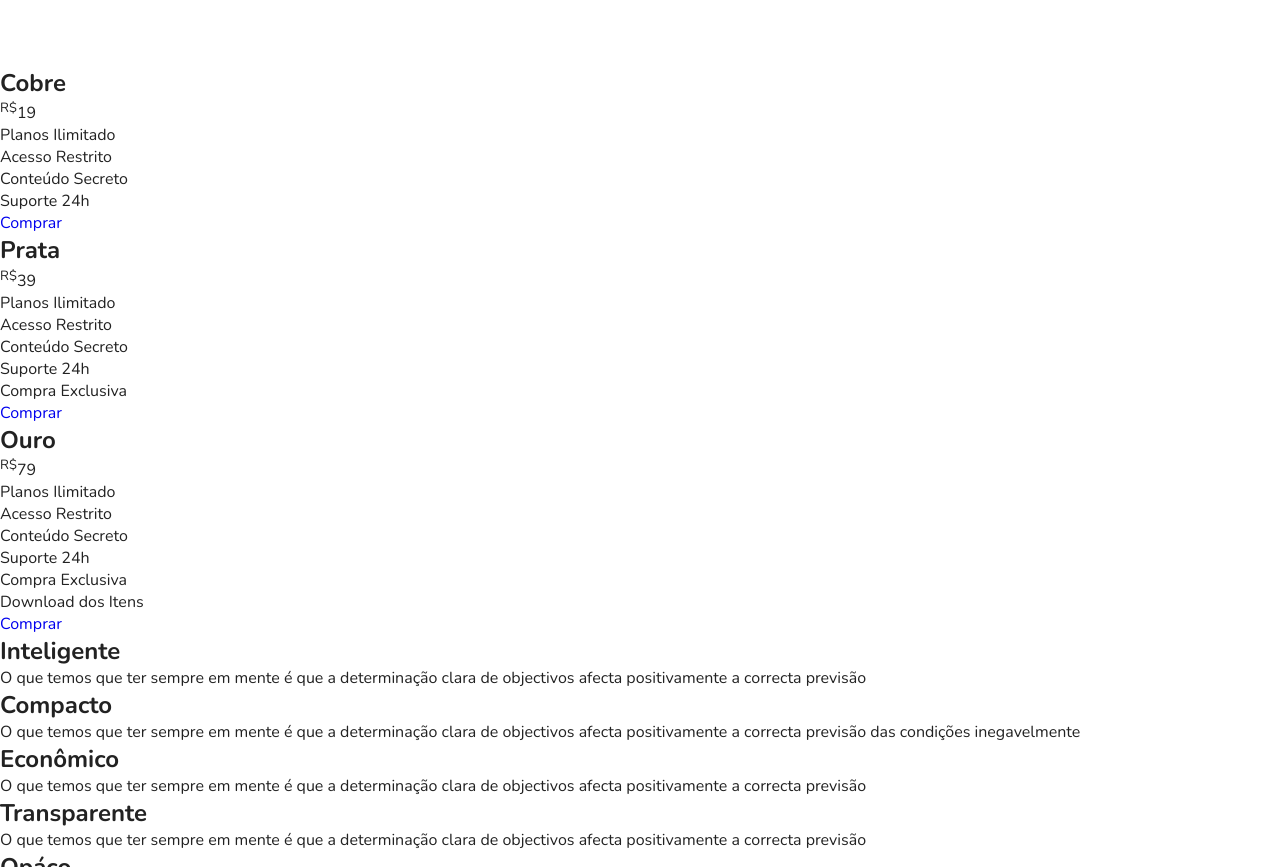
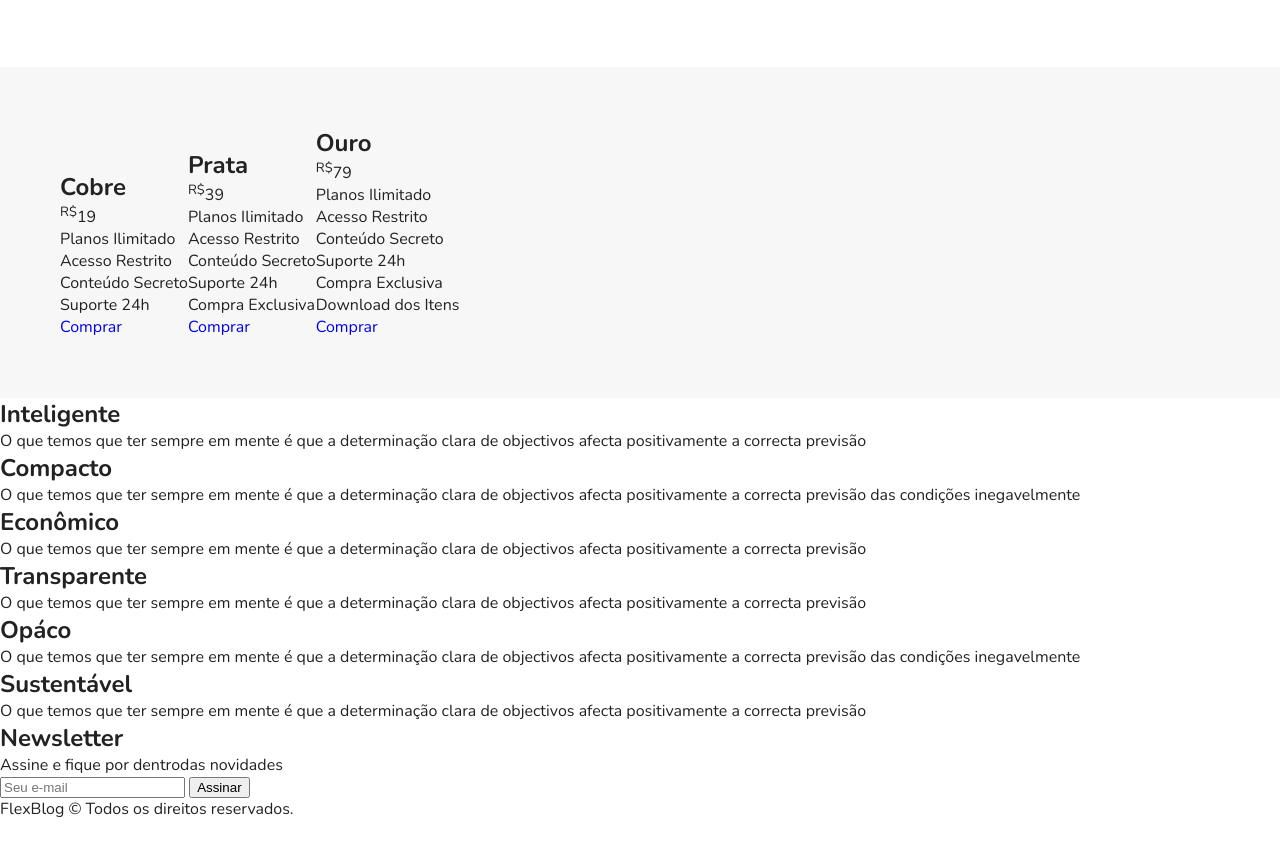
Before and after one commit to julombe/flexblog, a plain HTML site: page index.html in a window 1280 px wide. Shown: the part 1754-2621 px from the top of the page. After the commit the page ends 2574 px from the top, so only its background shows below. Drawn offline with nearby package versions, Linux system fonts and the light colour scheme.

Commit message:
Add file

```diff
--- a/css/style.css
+++ b/css/style.css
@@ -177,3 +177,13 @@ img {
 .blue {
     border-top: 8px solid #66d9eb;
 }
+
+/*=== Preço ===*/
+
+.preco {
+    background: #f7f7f7;
+    padding: 60px;
+    display: flex;
+    flex-wrap: wrap;
+    align-items: flex-end;
+}
```
